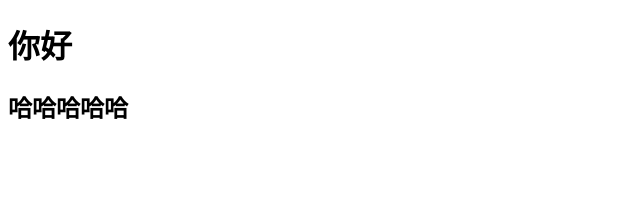
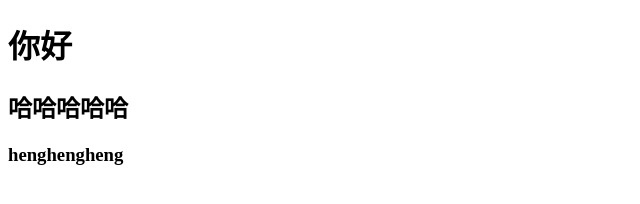
Before and after one commit to sg-skr/test0408, a plain HTML site: page index.html in a window 1280 px wide. Shown: the whole page, without its empty margins (0-640 px from the left). Drawn offline with Linux system fonts and the light colour scheme.

Commit message:
xixixiixii

```diff
--- a/index.html
+++ b/index.html
@@ -9,5 +9,6 @@
 <body>
     <h1>你好</h1>
     <h2>哈哈哈哈哈</h2>
+    <h3>henghengheng</h3>
 </body>
 </html>
```
